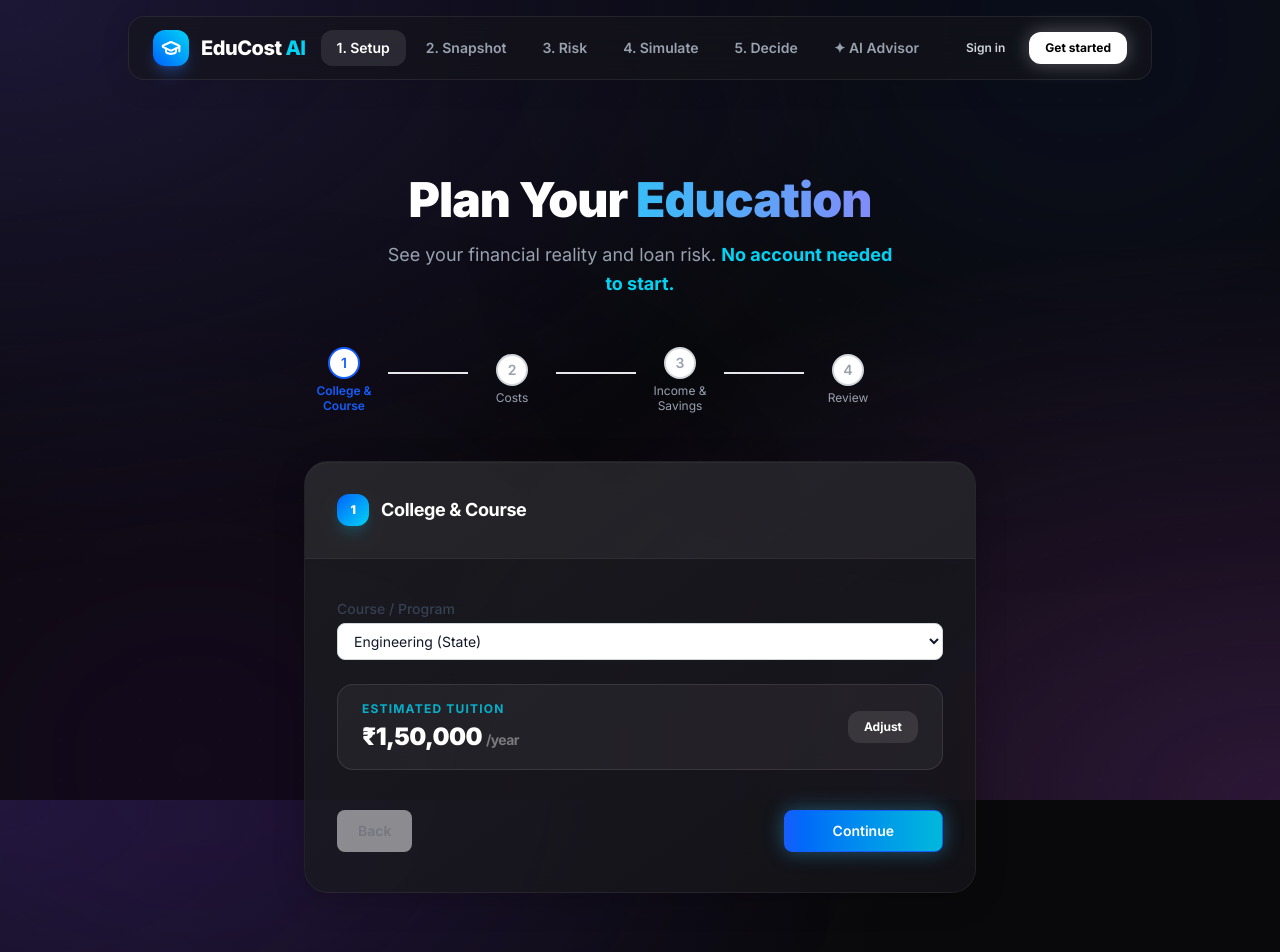
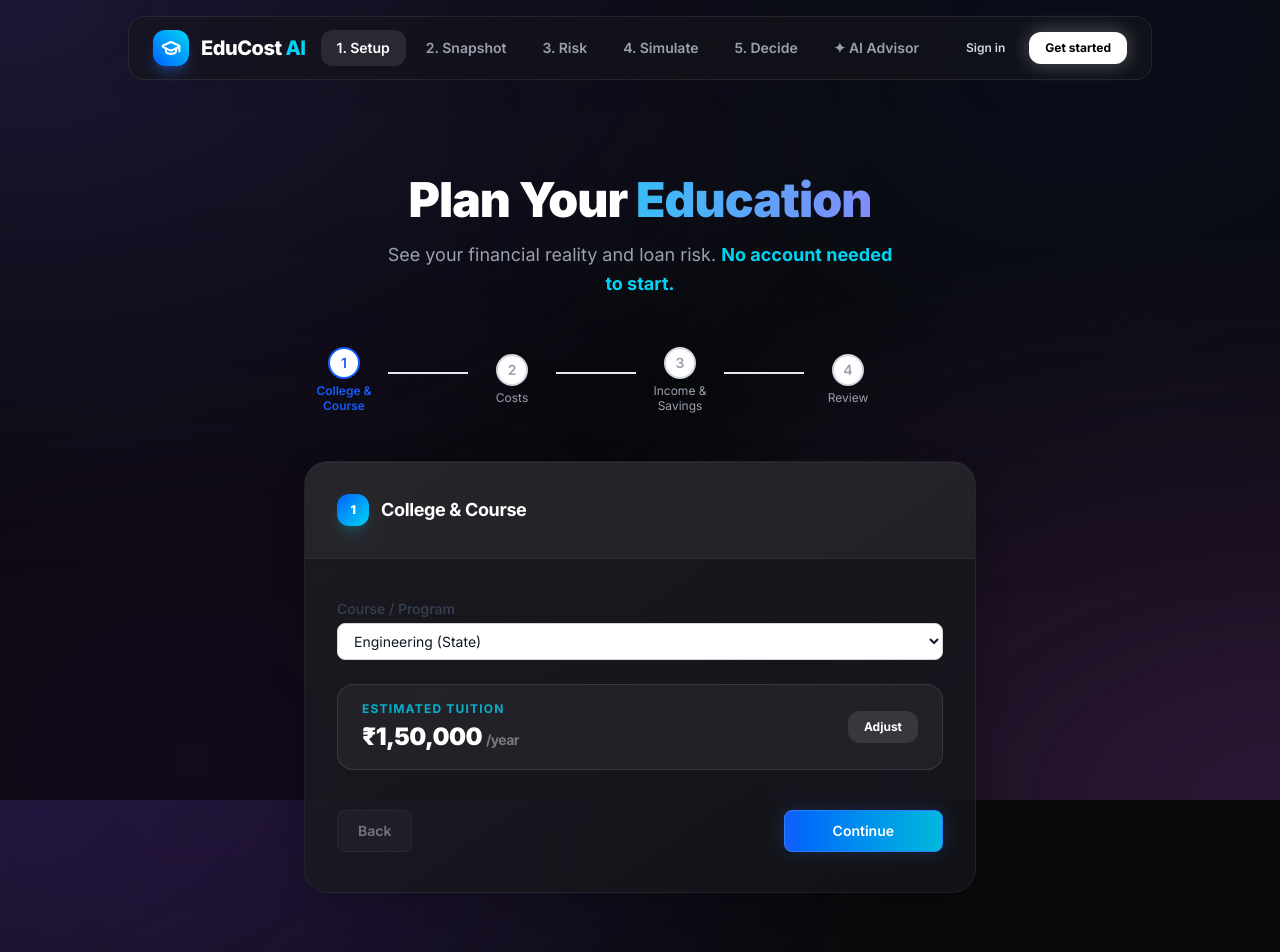
Before and after one commit to Cheezu-hub/-EduCost-AI, a Next.js app: page / in a window 1280 px wide. Shown: the top 952 px of the page. Built offline with nearby package versions, Linux system fonts and the light colour scheme.

Commit message:
fix: updated secondary and ghost button variants for dark mode and fixed back button colors

```diff
--- a/src/app/decision/page.tsx
+++ b/src/app/decision/page.tsx
@@ -199,7 +199,7 @@ export default function DecisionPage() {
 
       {/* Actions */}
       <div className="flex flex-col sm:flex-row items-center gap-4 pt-6">
-        <Button onClick={() => router.push("/")} variant="ghost" className="w-full sm:w-auto text-gray-400 hover:text-gray-900">
+        <Button onClick={() => router.push("/")} variant="ghost" className="w-full sm:w-auto">
           ← Start Over
         </Button>
         <div className="flex-1" />
--- a/src/app/page.tsx
+++ b/src/app/page.tsx
@@ -206,7 +206,7 @@ export default function SetupPage() {
           </CardContent>
 
           <div className="px-8 pb-10 flex justify-between gap-4">
-            <Button variant="secondary" onClick={back} disabled={step === 0} className="flex-1 lg:flex-none border border-white/10 text-gray-300 hover:text-white hover:bg-white/10">
+            <Button variant="secondary" onClick={back} disabled={step === 0} className="flex-1 lg:flex-none">
               Back
             </Button>
             <Button onClick={next} className="flex-[2] lg:flex-none lg:px-12 bg-gradient-to-r from-blue-600 to-cyan-500 hover:from-blue-500 hover:to-cyan-400 text-white shadow-[0_0_20px_rgba(56,189,248,0.4)] transition-all active:scale-95">
--- a/src/components/ui/Button.tsx
+++ b/src/components/ui/Button.tsx
@@ -8,9 +8,9 @@ interface ButtonProps extends React.ButtonHTMLAttributes<HTMLButtonElement> {
 }
 
 const variantClasses = {
-  primary:   "bg-blue-600 text-white hover:bg-blue-700 border border-blue-600",
-  secondary: "bg-white text-gray-700 border border-gray-300 hover:bg-gray-50",
-  ghost:     "bg-transparent text-gray-600 hover:bg-gray-100 border border-transparent",
+  primary:   "bg-blue-600 text-white hover:bg-blue-500 border border-blue-500 shadow-lg shadow-blue-500/20",
+  secondary: "bg-white/5 text-gray-300 border border-white/10 hover:bg-white/10 hover:text-white",
+  ghost:     "bg-transparent text-gray-400 hover:bg-white/5 hover:text-white border border-transparent",
 };
 
 const sizeClasses = {
```
